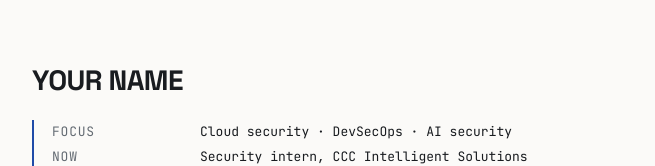
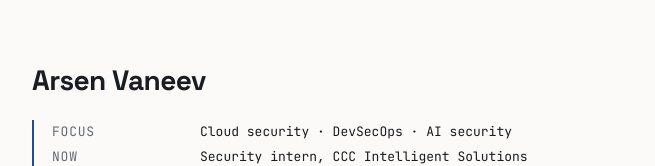
Before and after one commit to Arsen-V/portfolio_site, a plain HTML site: page index.html in a window 1280 px wide. Shown: the top 166 px of the page, without its empty margins (312-967 px from the left). Drawn offline with Linux system fonts and the light colour scheme.

Commit message:
Update name to Arsen Vaneev in index.html

```diff
--- a/index.html
+++ b/index.html
@@ -3,10 +3,10 @@
 <head>
 <meta charset="utf-8">
 <meta name="viewport" content="width=device-width, initial-scale=1">
-<title>YOUR NAME — Cloud &amp; AI Security</title>
+<title>Arsen Vaneev — Cloud &amp; AI Security</title>
 <meta name="description" content="Cybersecurity senior at NC State working on cloud security, DevSecOps, and AI security. Graduating May 2027.">
 
-<meta property="og:title" content="YOUR NAME — Cloud &amp; AI Security">
+<meta property="og:title" content="Arsen Vaneev — Cloud &amp; AI Security">
 <meta property="og:description" content="Cybersecurity senior at NC State working on cloud security, DevSecOps, and AI security. Graduating May 2027.">
 <meta property="og:type" content="website">
 <meta property="og:url" content="https://YOURDOMAIN">
@@ -20,7 +20,7 @@
 <body>
 
 <header class="masthead">
-  <h1 class="name">YOUR NAME</h1>
+  <h1 class="name">Arsen Vaneev</h1>
 
   <dl class="record">
     <div><dt>Focus</dt><dd>Cloud security · DevSecOps · AI security</dd></div>
```
